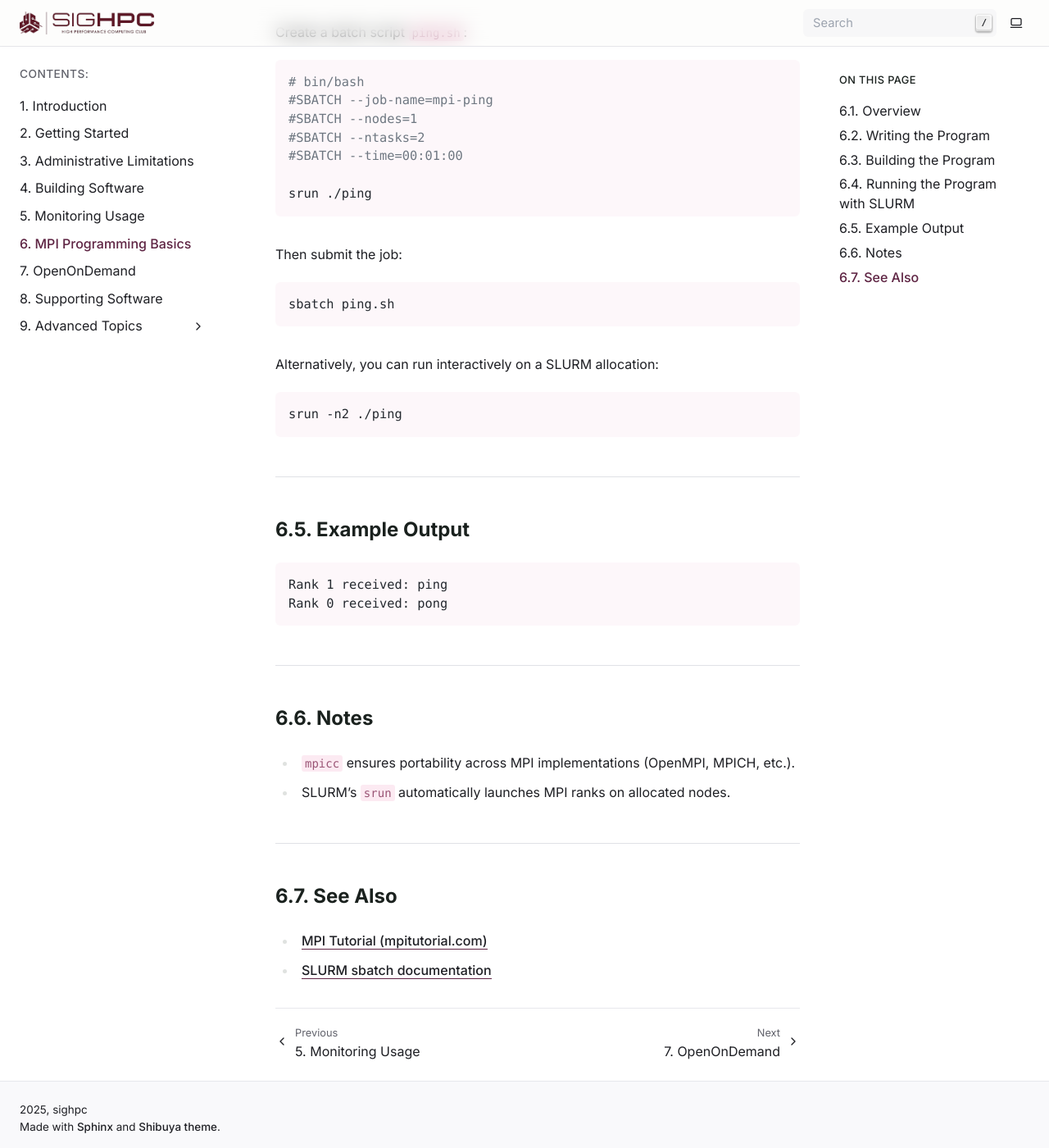
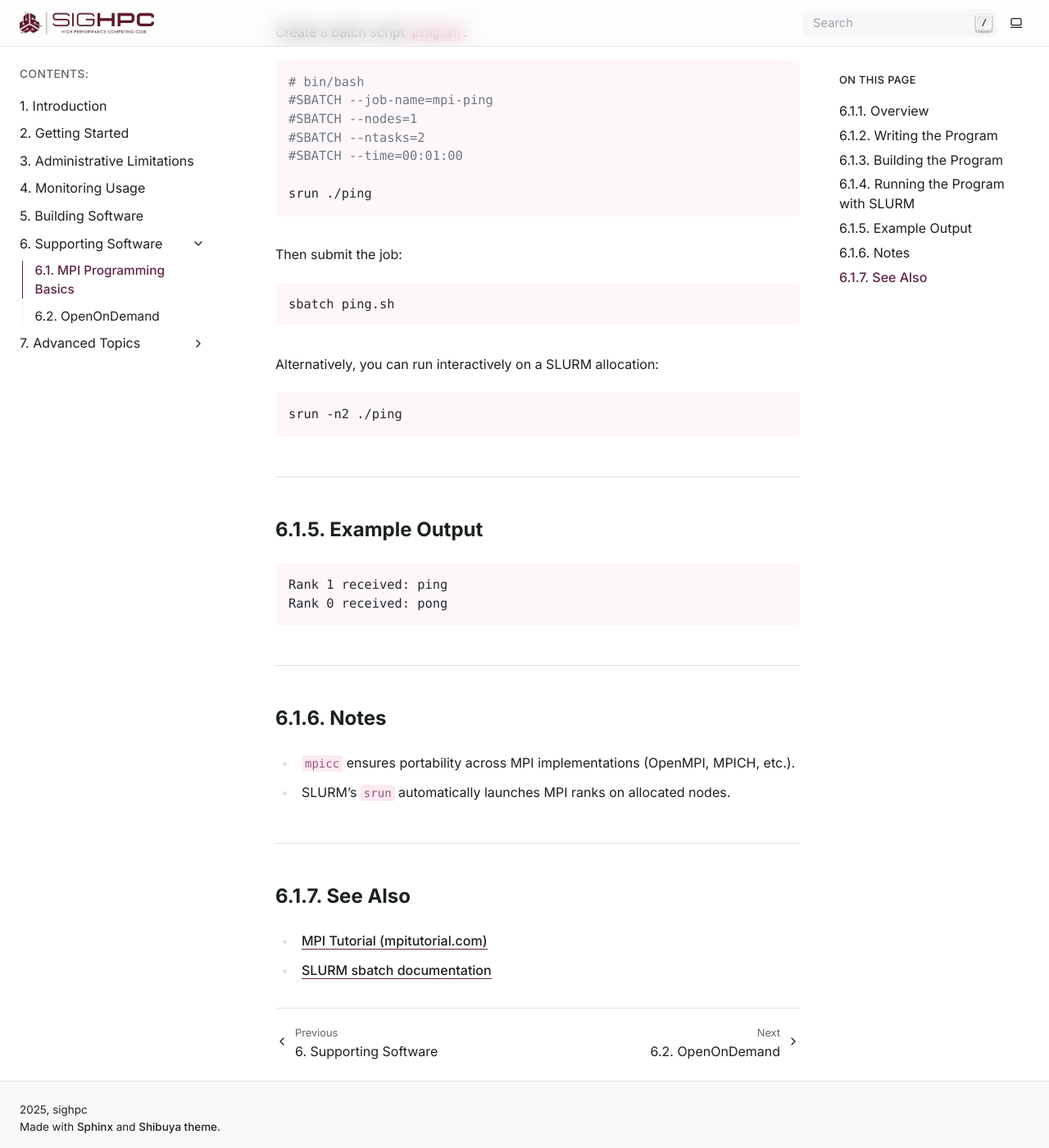
Before and after one commit to msstate-sighpc/muscadine-docs, a Sphinx documentation site: the page built from docs/sup/mpi-basics.md, in a window 1280 px wide and 1400 px high, scrolled down 1761 px. Shown: the whole window at 82% size. Built offline with Sphinx 7.4.7, drawn with Linux system fonts in a browser that asks for light colours; some of the changed text lies outside the part shown.

Commit message:
restructuring

````diff
--- a/docs/index.rst
+++ b/docs/index.rst
@@ -16,5 +16,9 @@ Please read before using muscadine
 
    introduction
    user-docs
+   administrative-limitations
+   monitoring
+   building-software
    *
+   sup/index
    adv/index
--- /dev/null
+++ b/docs/sup/index.md
@@ -0,0 +1,9 @@
+# Supporting Software
+
+```{toctree}
+:maxdepth: 1
+:caption: Contents
+:glob:
+
+*
+```
````
Also changed, not shown: docs/supporting-software.md (deleted, +0 -3 lines), docs/sup/mpi-basics.md (renamed from docs/mpi-basics.md), docs/sup/ood.md (renamed from docs/ood.md).
